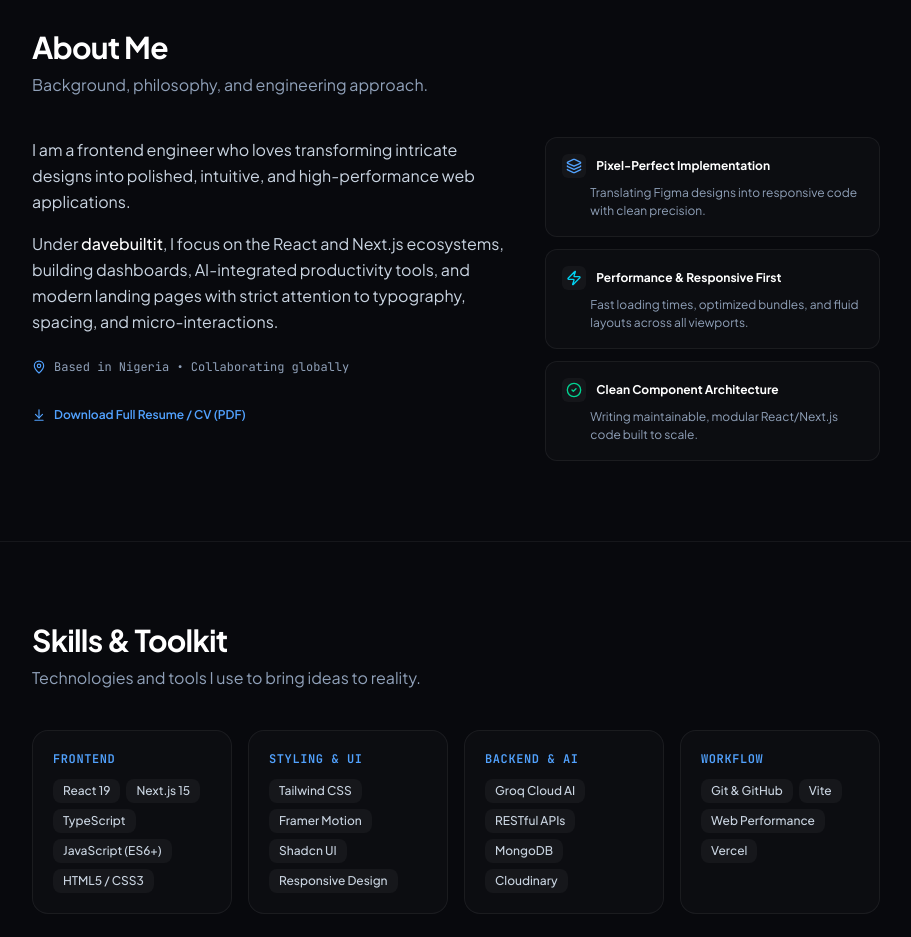
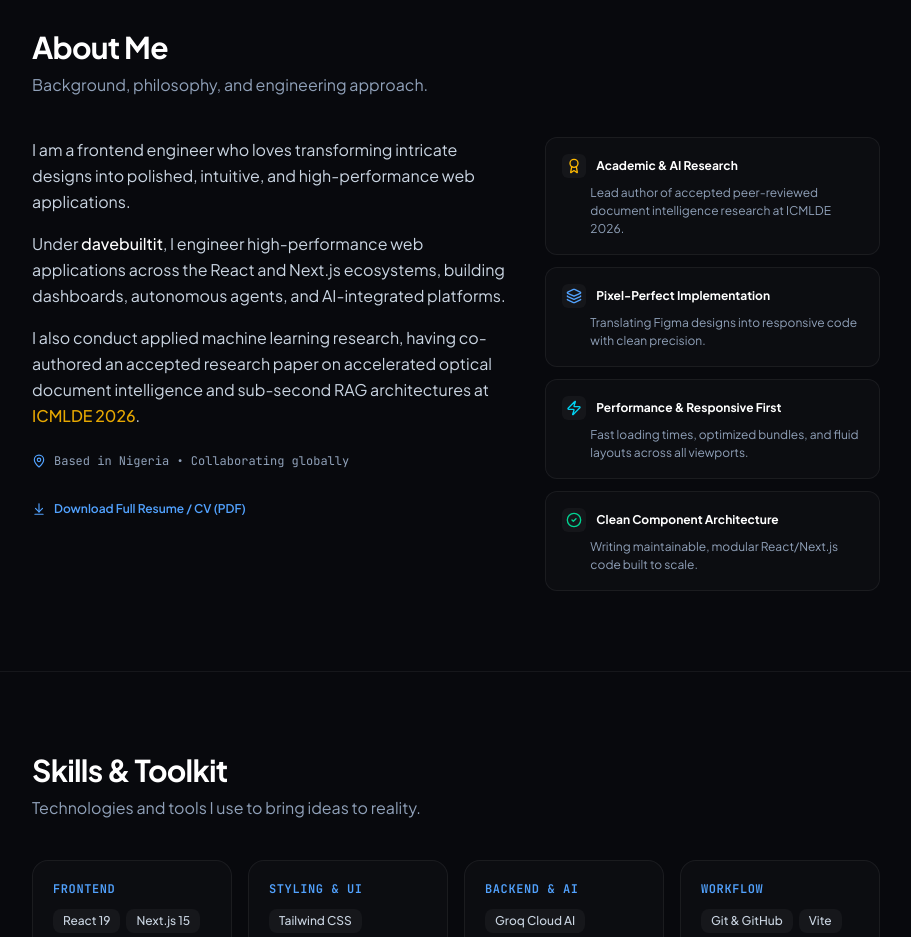
Before and after one commit to erikefedavid/My-Portfolio, a React (Vite) app: page / in a window 1280 px wide. Shown: the part 800-1737 px from the top of the page, without its empty margins (184-1095 px from the left). Built offline with nearby package versions, Linux system fonts and the light colour scheme.

Commit message:
feat(about): highlight ICMLDE 2026 machine learning research paper

```diff
--- a/src/Components/About.jsx
+++ b/src/Components/About.jsx
@@ -6,11 +6,17 @@ import {
   Layers,
   Zap,
   Code2,
-  ArrowDownToLine
+  ArrowDownToLine,
+  Award
 } from "lucide-react";
 
 export const About = () => {
   const highlights = [
+    {
+      title: "Academic & AI Research",
+      description: "Lead author of accepted peer-reviewed document intelligence research at ICMLDE 2026.",
+      icon: <Award className="w-4 h-4 text-amber-400" />,
+    },
     {
       title: "Pixel-Perfect Implementation",
       description: "Translating Figma designs into responsive code with clean precision.",
@@ -61,7 +67,10 @@ export const About = () => {
               I am a frontend engineer who loves transforming intricate designs into polished, intuitive, and high-performance web applications.
             </p>
             <p>
-              Under <strong className="text-white font-medium">davebuiltit</strong>, I focus on the React and Next.js ecosystems, building dashboards, AI-integrated productivity tools, and modern landing pages with strict attention to typography, spacing, and micro-interactions.
+              Under <strong className="text-white font-medium">davebuiltit</strong>, I engineer high-performance web applications across the React and Next.js ecosystems, building dashboards, autonomous agents, and AI-integrated platforms.
+            </p>
+            <p>
+              I also conduct applied machine learning research, having co-authored an accepted research paper on accelerated optical document intelligence and sub-second RAG architectures at <strong className="text-amber-400/90 font-medium">ICMLDE 2026</strong>.
             </p>
 
             <div className="pt-2 flex items-center gap-2 text-xs text-slate-400 font-mono">
```
